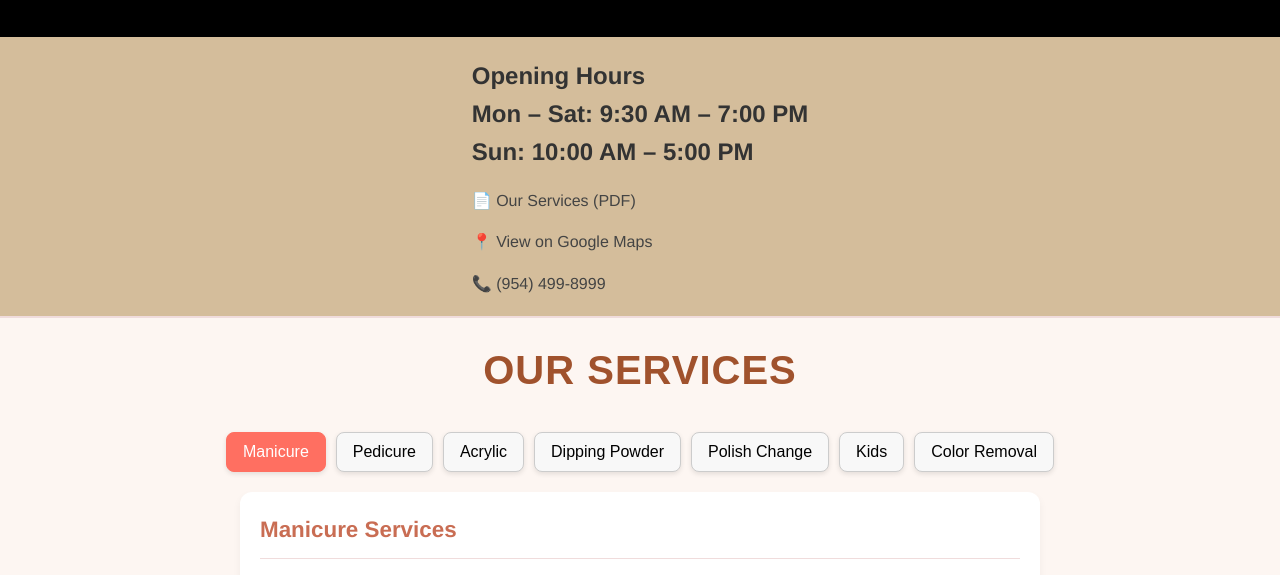
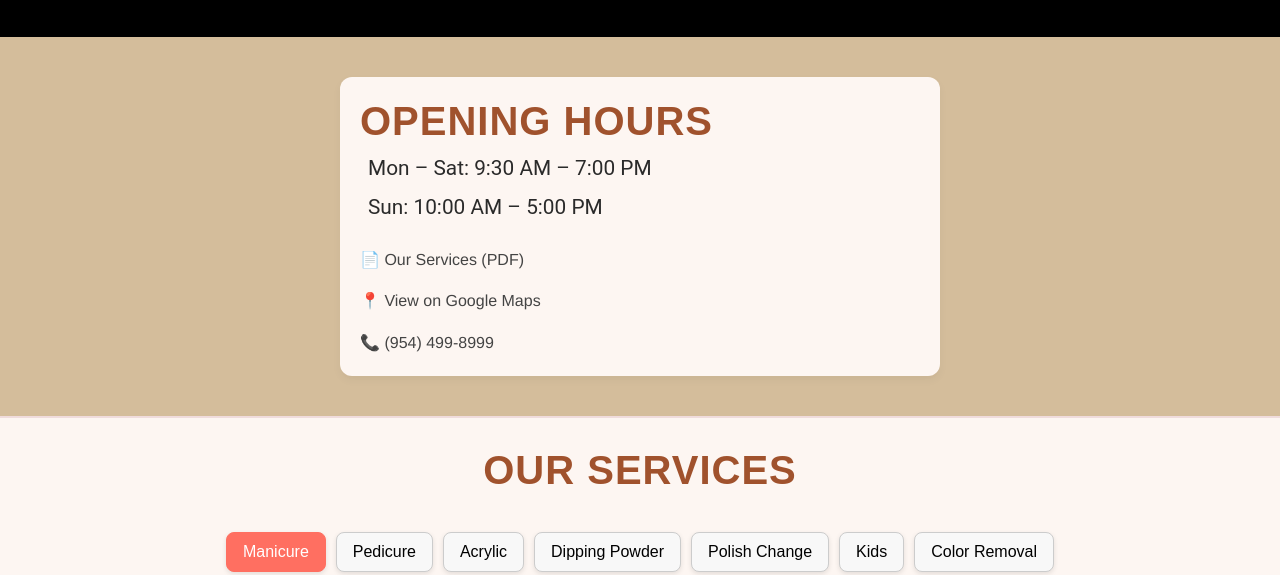
Before and after one commit to fr5ctal/steppinout-website, a plain HTML site: page index.html in a window 1280 px wide. Shown: the part 156-731 px from the top of the page. Drawn offline with nearby package versions, Linux system fonts and the light colour scheme.

Commit message:
Update style.css

```diff
--- a/style.css
+++ b/style.css
@@ -89,25 +89,40 @@ header {
   color: #B19A6B;
 }
 
-/* Body Section */
 .body {
   display: flex;
-  flex-wrap: wrap;
-  justify-content: center;
-  align-items: flex-start;
-  gap: 20px; /* Reduced gap between columns */
-  padding: 20px 2%;
+  justify-content: center; /* center horizontally */
+  padding: 40px 2%;
   background: rgba(205, 179, 139, 0.85);
   backdrop-filter: blur(4px);
 }
 
-.body-left,
-.body-right {
-  flex: 1 1 250px;
+.body-hours {
+  flex: 0 1 600px; /* prevent full width stretching */
   padding: 20px;
   background: #fdf6f2;
   border-radius: 12px;
   box-shadow: 0 4px 8px rgba(0, 0, 0, 0.05);
+}
+
+.body-hours h1 {
+  font-size: 2.5rem;
+  font-weight: 700;
+  color: #a0522d;
+  margin-bottom: 0.5rem;
+  line-height: 1.2;
+  font-family: 'Montserrat', sans-serif;
+  text-transform: uppercase;
+  letter-spacing: 1px;
+}
+
+.body-hours h2 {
+  font-family: 'Roboto', sans-serif;
+  font-size: 1.3rem;
+  font-weight: 400;
+  color: #2a2a2a;
+  margin: 0.5rem;
+  line-height: 1.5;
 }
 
 .menu-category {
@@ -120,27 +135,6 @@ header {
   box-shadow: 0 4px 8px rgba(0, 0, 0, 0.05);
 }
 
-.body-left h1,
-.body-right h1 {
-  font-size: 2.5rem;
-  font-weight: 700;
-  color: #a0522d;
-  margin-bottom: 0.5rem;
-  line-height: 1.2;
-  font-family: 'Montserrat', sans-serif;
-  font-weight: 700;
-  text-transform: uppercase;
-  letter-spacing: 1px;
-}
-
-.body-left h2 {
-  font-family: 'Roboto', sans-serif;  /* Clean sans-serif font for time */
-  font-size: 1.3rem;  /* Slightly larger for clarity */
-  font-weight: 400;
-  color: #2a2a2a;  /* Dark gray for readability */
-  margin: 0.5rem;
-  line-height: 1.5;
-}
 
 .map-link,
 .phone-number,
```
